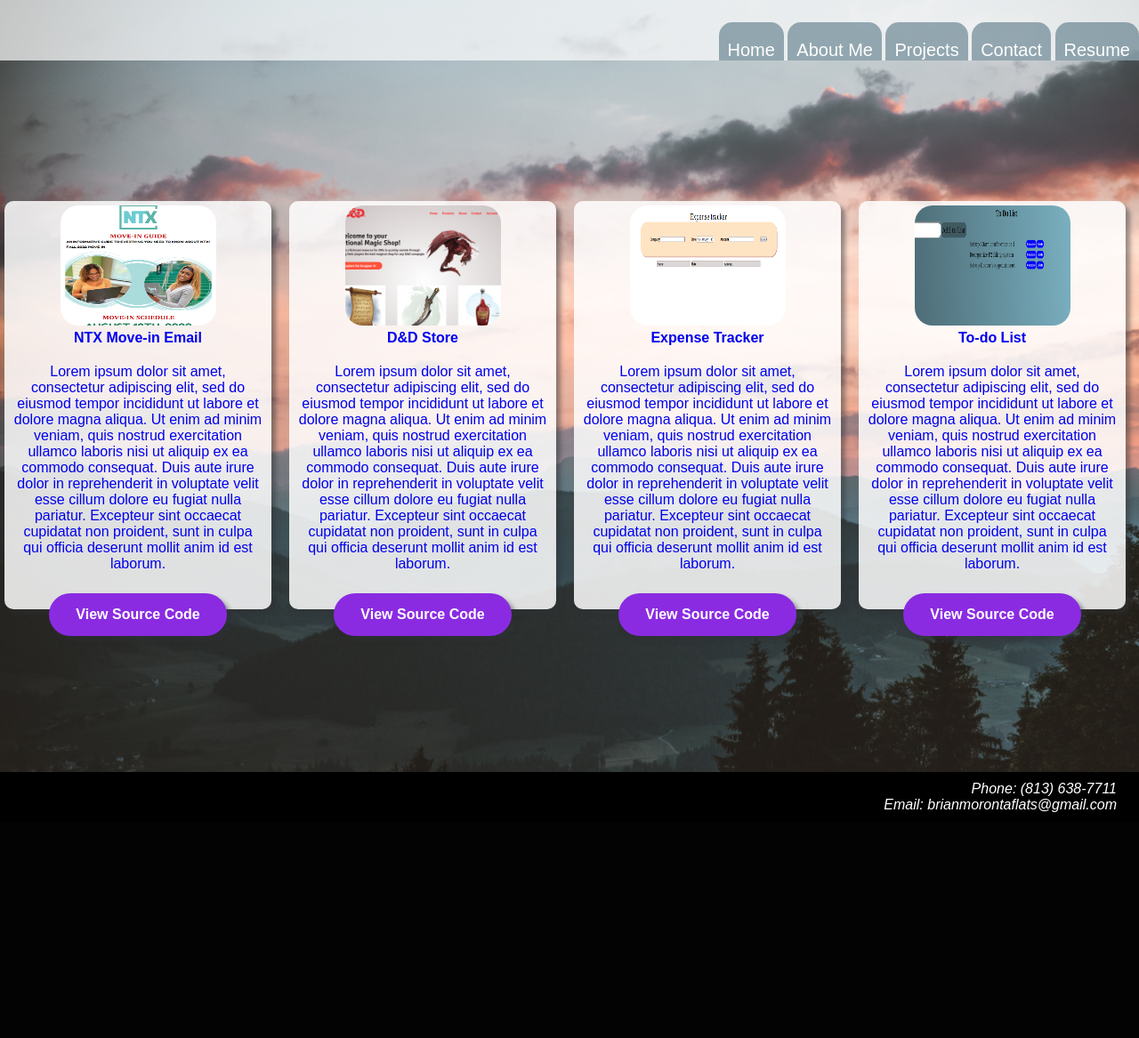
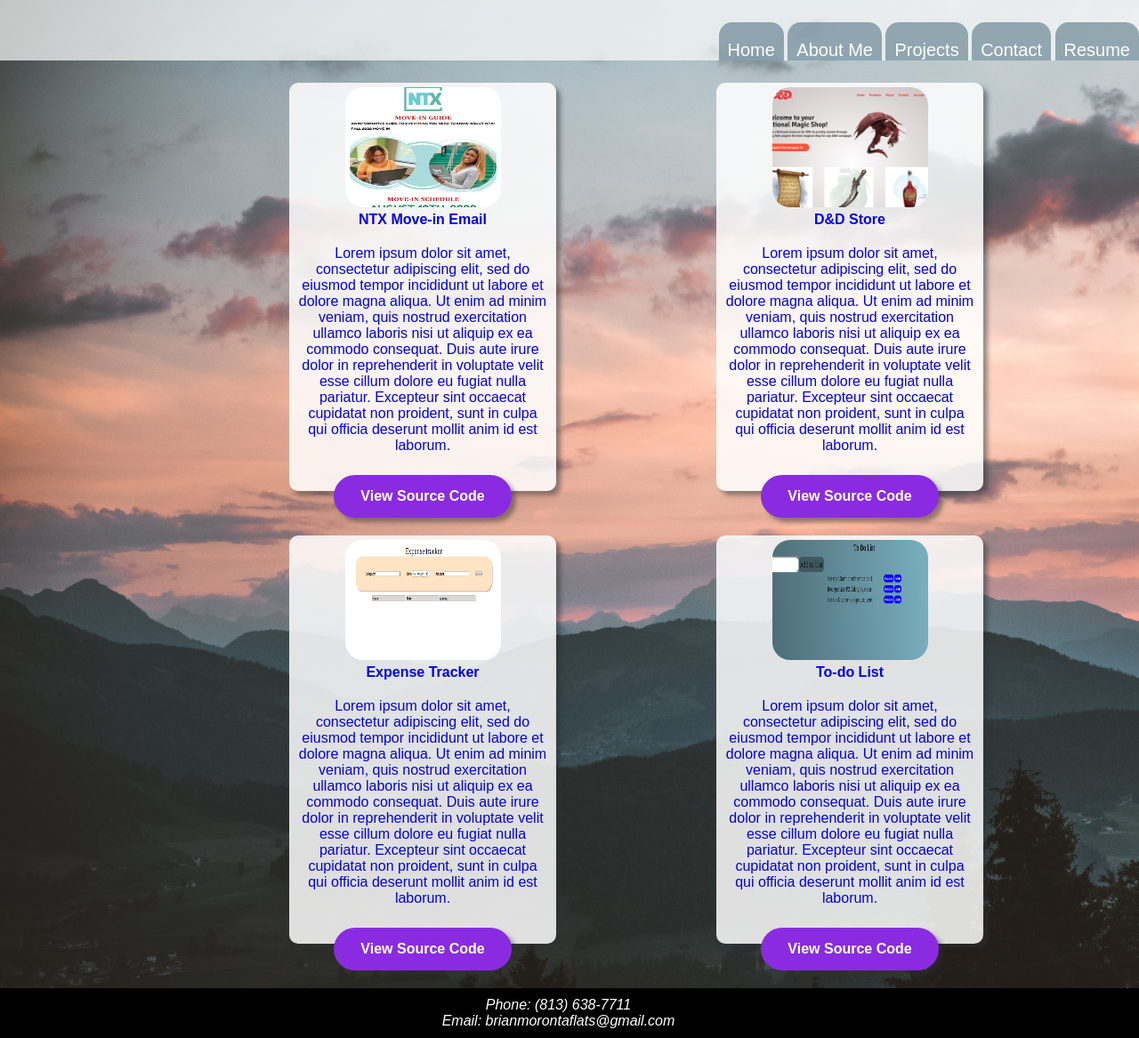
Before and after one commit to morobm1/Brian-s-Portfolio-Website, a PHP site: page /Projects.html in a window 1280 px wide. Shown: the whole page at 89% size. Before the commit the page ends 913 px from the top, so only its background shows below. Run offline with PHP 8.4, Linux system fonts and the light colour scheme.

Commit message:
updated magrin in project page

```diff
--- a/css/projects.css
+++ b/css/projects.css
@@ -41,14 +41,12 @@ nav ul li a{
 
 .container {
     min-height: 100vh;
-    padding-left: 0;
-    padding-right: 0;
+    margin-left: 25%;
     padding-bottom: 25px;
-    margin: 0;
     display: grid;
     align-content: center;
     justify-content: center;
-    grid-template-columns: repeat(auto-fit, minmax(300px, 2fr));
+    grid-template-columns: repeat(auto-fit, minmax(390px, 0.5fr));
 }
 
 
@@ -129,6 +127,9 @@ footer ul{
 
 }
 
+div {
+    text-align: center;
+}
 
 footer ul li {
     font-style: italic;
```
Also changed, not shown: css/Contact.css (+5 -2 lines).
